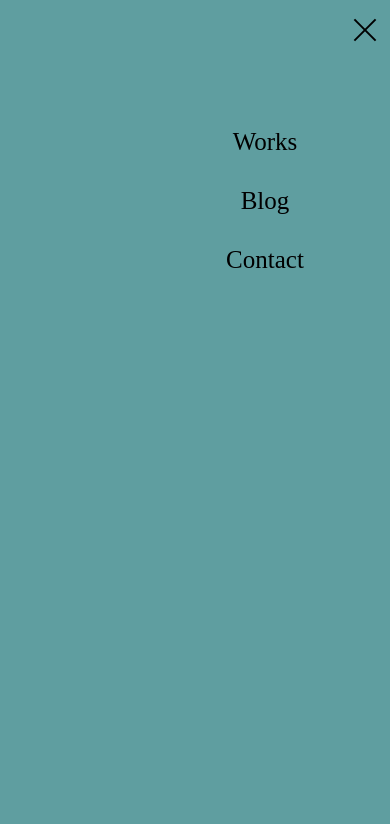
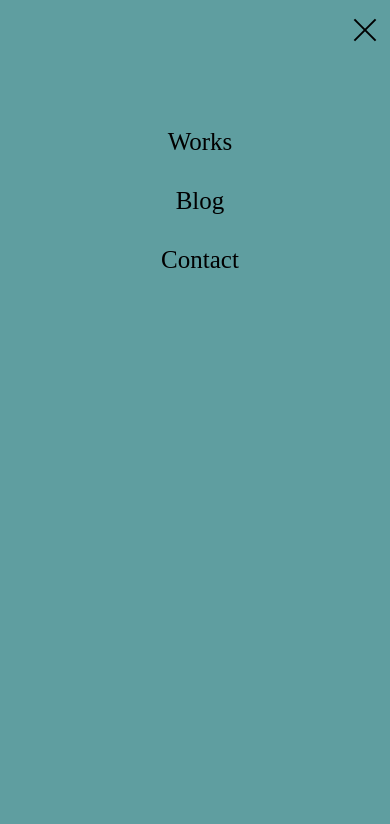
Before and after one commit to artemriabyi6/John, a plain HTML site: page index.html in a window 390 px wide. Both pictures are taken after a click on the element 365 px from the left and 30 px from the top of the page. Shown: the top 824 px of the page. Drawn offline with nearby package versions, Linux system fonts and the light colour scheme.

Commit message:
menu fixed

```diff
--- a/css/media.css
+++ b/css/media.css
@@ -36,10 +36,17 @@ margin-bottom: 30px;
         width: 100%;
         top: -100%;
         transition: 0.5s ease-in-out;
+
     }
      header nav ul{
         display: block;
         text-align: center;
+        position: relative;
+        right: 65px;
+     }
+     header nav.active ul{
+        position: relative;
+        right: 65px;
      }
       header nav ul li{
         margin-right: 0;
```
